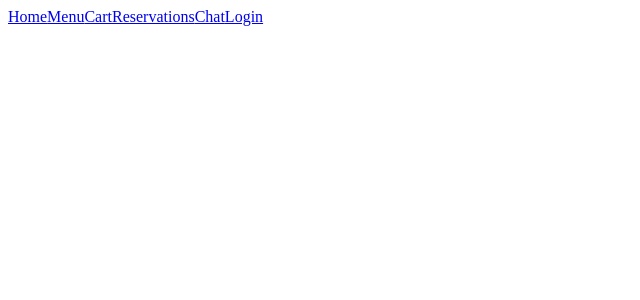
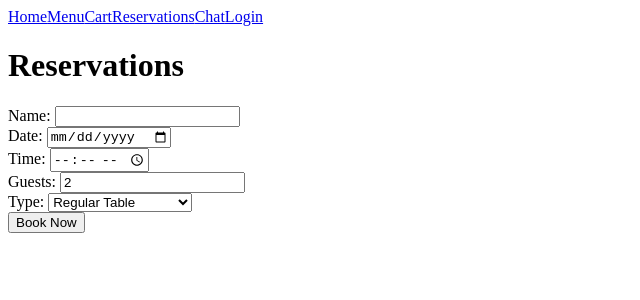
Before and after one commit to msidhu-deep/restaurant-frontend, a React (Vite) app: page /reservations in a window 1280 px wide. Shown: the top 300 px of the page, without its empty margins (0-640 px from the left). Built offline with nearby package versions, Linux system fonts and the light colour scheme.

Commit message:
Add Reservations page with form validation

```diff
--- a/src/App.jsx
+++ b/src/App.jsx
@@ -3,6 +3,7 @@ import { Routes, Route } from "react-router-dom";
 import Navbar from "./components/Navbar";
 import Home from "./pages/Home";
 import Menu from "./pages/Menu";
+import Reservations from "./pages/Reservations";
 
 function App() {
   return (
@@ -14,6 +15,7 @@ function App() {
         {/* "/" means the home page */}
         <Route path="/" element={<Home />} />
         <Route path="/menu" element={<Menu />} />
+        <Route path="/reservations" element={<Reservations />} />
       </Routes>
     </div>
   );
--- /dev/null
+++ b/src/pages/Reservations.jsx
@@ -0,0 +1,148 @@
+// Reservations page - book a table or event
+import { useState } from "react";
+
+function Reservations() {
+  // one state for each form field
+  const [name, setName] = useState("");
+  const [date, setDate] = useState("");
+  const [time, setTime] = useState("");
+  const [guests, setGuests] = useState(2);
+  const [type, setType] = useState("regular");
+  const [notes, setNotes] = useState("");
+  const [error, setError] = useState("");
+
+  // holds the reservation after it's booked (null = not booked yet)
+  const [booking, setBooking] = useState(null);
+
+  function handleSubmit(e) {
+    // stop the page from reloading
+    e.preventDefault();
+
+    // check required fields
+    if (name.trim() === "" || date === "" || time === "") {
+      setError("Please fill in your name, date, and time.");
+      return;
+    }
+
+    // date can't be in the past
+    const today = new Date().toISOString().split("T")[0];
+    if (date < today) {
+      setError("Please pick a date that is today or later.");
+      return;
+    }
+
+    // guests must be at least 1
+    if (Number(guests) < 1) {
+      setError("Number of guests must be at least 1.");
+      return;
+    }
+
+    setError("");
+
+    // make the reservation object
+    const reservation = {
+      id: Date.now(),
+      name,
+      date,
+      time,
+      guests: Number(guests),
+      type,
+      notes,
+      status: "Pending",
+    };
+
+    setBooking(reservation);
+  }
+
+  // booked - show confirmation
+  if (booking) {
+    return (
+      <div>
+        <h1>Reservation Confirmed!</h1>
+        <p>Name: {booking.name}</p>
+        <p>Date: {booking.date}</p>
+        <p>Time: {booking.time}</p>
+        <p>Guests: {booking.guests}</p>
+        <p>Type: {booking.type}</p>
+        {booking.notes && <p>Notes: {booking.notes}</p>}
+        <p>Status: {booking.status}</p>
+        <button onClick={() => setBooking(null)}>
+          Make Another Reservation
+        </button>
+      </div>
+    );
+  }
+
+  return (
+    <div>
+      <h1>Reservations</h1>
+
+      <form onSubmit={handleSubmit}>
+        <div>
+          <label>Name: </label>
+          <input
+            type="text"
+            value={name}
+            onChange={(e) => setName(e.target.value)}
+          />
+        </div>
+
+        <div>
+          <label>Date: </label>
+          <input
+            type="date"
+            value={date}
+            onChange={(e) => setDate(e.target.value)}
+          />
+        </div>
+
+        <div>
+          <label>Time: </label>
+          <input
+            type="time"
+            value={time}
+            onChange={(e) => setTime(e.target.value)}
+          />
+        </div>
+
+        <div>
+          <label>Guests: </label>
+          <input
+            type="number"
+            min="1"
+            value={guests}
+            onChange={(e) => setGuests(e.target.value)}
+          />
+        </div>
+
+        <div>
+          <label>Type: </label>
+          <select value={type} onChange={(e) => setType(e.target.value)}>
+            <option value="regular">Regular Table</option>
+            <option value="birthday">Birthday Party</option>
+            <option value="corporate">Corporate Gathering</option>
+          </select>
+        </div>
+
+        {/* notes box only shows for special events */}
+        {type !== "regular" && (
+          <div>
+            <label>Special requirements: </label>
+            <input
+              type="text"
+              value={notes}
+              onChange={(e) => setNotes(e.target.value)}
+            />
+          </div>
+        )}
+
+        {/* error message if something is wrong */}
+        {error && <p>{error}</p>}
+
+        <button type="submit">Book Now</button>
+      </form>
+    </div>
+  );
+}
+
+export default Reservations;
```
